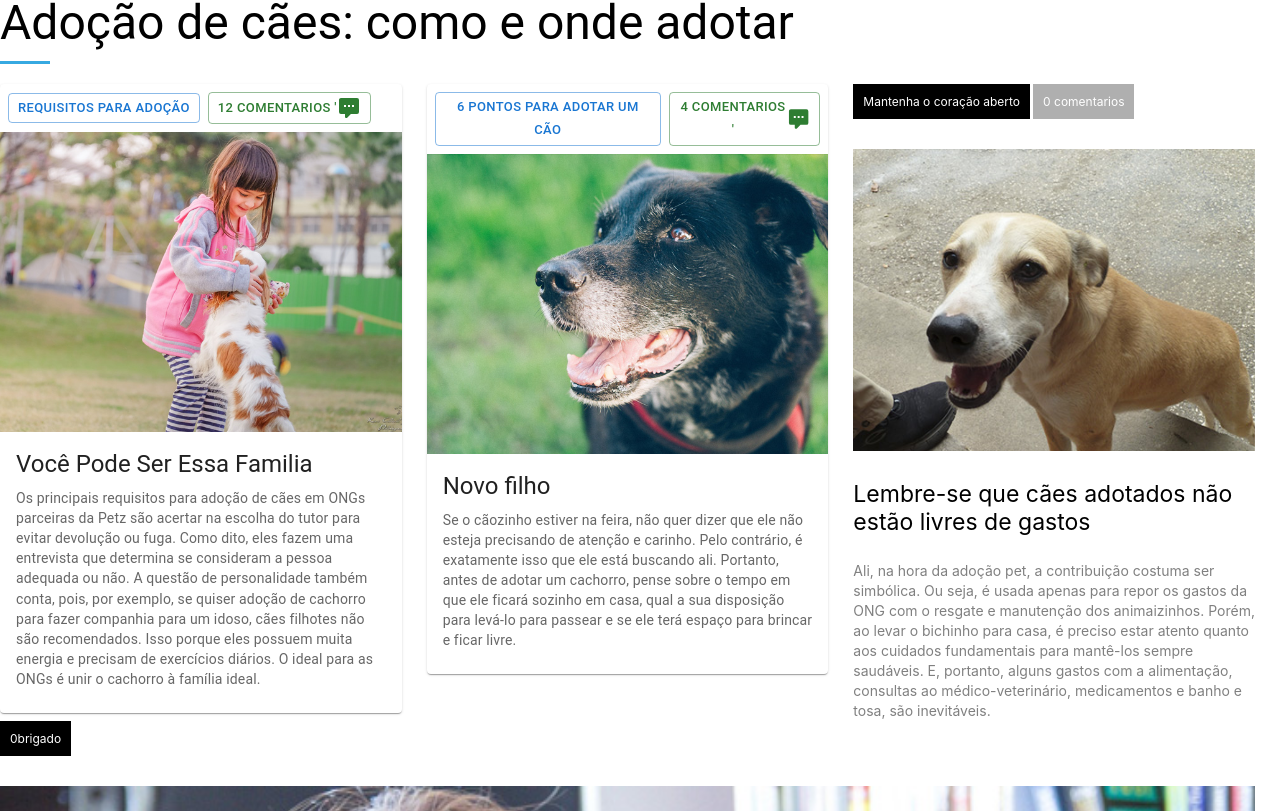
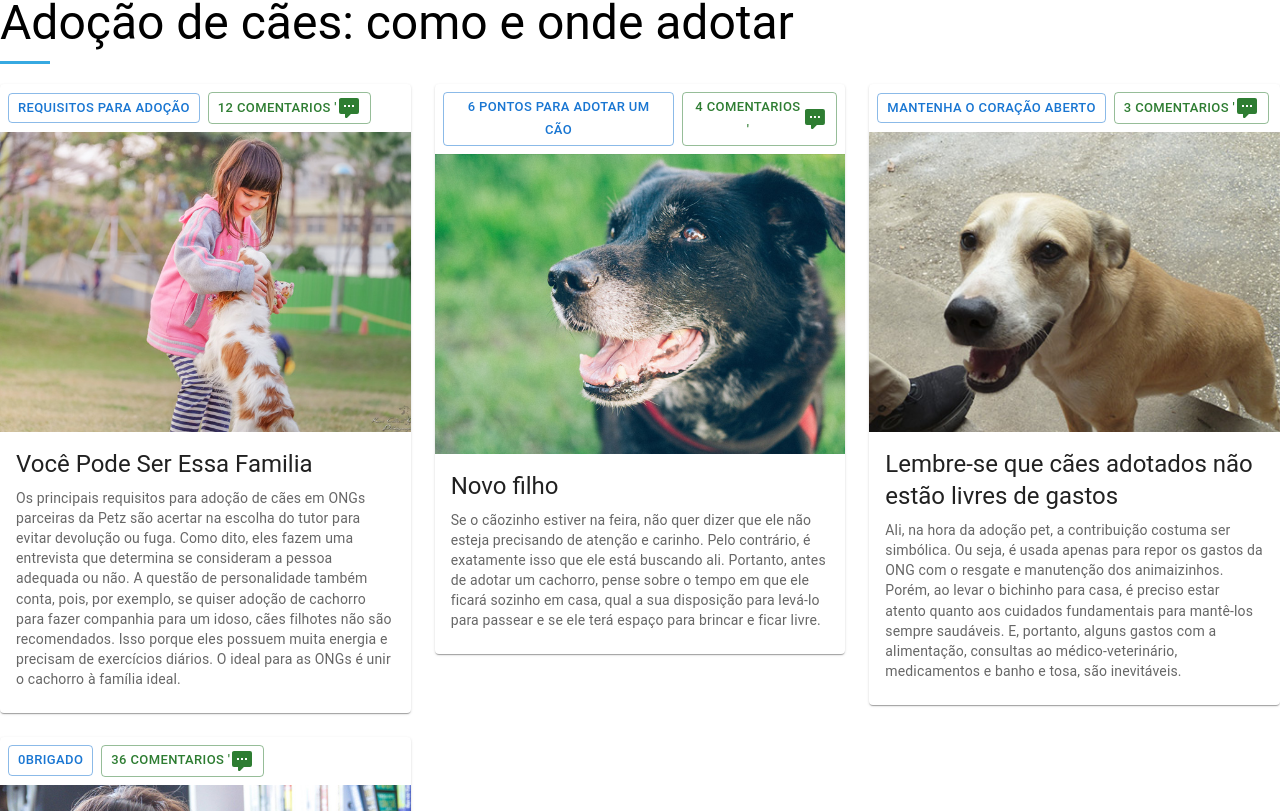
Before and after one commit to jeanpaulo204/React-Template-New-PET, a React (Create React App) app in the folder app/: page / in a window 1280 px wide. Shown: the part 769-1580 px from the top of the page. Built offline with nearby package versions, Linux system fonts and the light colour scheme.

Commit message:
update vou add resṕonsividade na aplicação!

```diff
--- a/app/src/App.css
+++ b/app/src/App.css
@@ -96,7 +96,8 @@ font-family: fantasy;
 
 
   .InicioMobile{
-    margin-top: 1050px;
+    margin-top: 1090px;
+
   }
 
 
@@ -200,7 +201,7 @@ font-family: fantasy;
 @media only screen and (min-width: 768px) and (max-width: 1023px) {
 
   .InicioMobile{
-    margin-top: 600px;
+    margin-top: 650px;
   }
 
   .App {
--- a/app/src/Menu/components/card.js
+++ b/app/src/Menu/components/card.js
@@ -8,12 +8,12 @@ import Typography from '@mui/material/Typography';
 import Icon from '@mdi/react';
 import { mdiCommentProcessing } from '@mdi/js';
 
-export const Carde = ({title, texto, btn , comentario , image}) => {
+export const Newcard = ({title, texto, btn , comentario , image}) => {
 
 
 return (
 
-<Card sx={{ maxWidth: 450 }}>
+<Card sx={{ maxWidth: 550 }}>
 <CardActions>
         <Button variant="outlined" size="small">{btn}</Button>
         <Button variant="outlined" color="success"  size="small">{comentario} '<Icon path={mdiCommentProcessing} size={1} /></Button>
--- a/app/src/Menu/inicio/bannercard/template.js
+++ b/app/src/Menu/inicio/bannercard/template.js
@@ -4,8 +4,10 @@ import img3 from './img/img3.png';
 import img4 from './img/img4.png';
 import img8 from './img/img8.png';
 import img7 from './img/img7.png';
-import { Carde } from '../../../Menu/components/card';
+import { Newcard } from '../../../Menu/components/card';
 import Typography from '@mui/material/Typography';
+import Box from '@mui/material/Box';
+import Grid from '@mui/material/Unstable_Grid2';
 
 export const Iniciobanner = () => {
 
@@ -14,17 +16,20 @@ export const Iniciobanner = () => {
 
 return (
 
-    <section id="geral">
-    <div class="container">
+
+
 <section>
 
-            <div class="widget_title">
+<div className="widget_title">
     <Typography variant="h3" > Adoção de cães: como e onde adotar </Typography>
-                <div class="widget_title_bar"> </div>
+    <div className="widget_title_bar"> </div>
 </div>
-            <div class="widget_body flex">
-                <article>
-                    <Carde
+
+
+<Box sx={{ flexGrow: 1 }}>
+<Grid container spacing={3}>
+  <Grid xl={3} sm={6} md={4}  >
+  <Newcard
     title="Você Pode Ser Essa Familia"
     texto="Os principais requisitos para adoção de cães em ONGs parceiras da Petz são acertar na escolha do tutor para evitar devolução ou fuga. Como dito, eles fazem uma entrevista que determina se consideram a pessoa adequada ou não.
      A questão de personalidade também conta, pois, por exemplo, se quiser adoção de cachorro para fazer companhia para um idoso, cães filhotes não são recomendados. Isso porque eles possuem muita energia e precisam de exercícios diários. O ideal para as ONGs é unir o cachorro à família ideal."
@@ -32,97 +37,43 @@ return (
      comentario="12 comentarios"
      image={img3}
     />
-                </article>
-
-                <article>
-
-                  <Carde
+  </Grid>
+  <Grid xl={3} sm={6} md={4}  >
+  <Newcard
     title="Novo filho"
     texto="Se o cãozinho estiver na feira, não quer dizer que ele não esteja precisando de atenção e carinho. Pelo contrário, é exatamente isso que ele está buscando ali. Portanto, antes de adotar um cachorro, pense sobre o tempo em que ele ficará sozinho em casa, qual a sua disposição para levá-lo para passear e se ele terá espaço para brincar e ficar livre."
     btn="6 pontos para adotar um cão"
     comentario="4 comentarios"
     image={img4}
    />
+  </Grid>
+  <Grid xl={3} sm={6} md={4}  >
+  <Newcard
+    title="Lembre-se que cães adotados não estão livres de gastos"
+    texto="Ali, na hora da adoção pet, a contribuição costuma ser simbólica. Ou seja, é usada apenas para repor os gastos da ONG com o resgate e manutenção dos animaizinhos.
+    Porém, ao levar o bichinho para casa, é preciso estar atento quanto aos cuidados fundamentais para mantê-los sempre saudáveis. E, portanto, alguns gastos com a alimentação, consultas ao médico-veterinário, medicamentos e banho e tosa, são inevitáveis."
+    btn="Mantenha o coração aberto"
+    comentario="3 comentarios"
+    image={img7}
+   />
 
-                </article>
+  </Grid>
+  <Grid xl={3} sm={6} md={4}  >
+
+    <Newcard
+    title="Tenha certeza de sua decisão"
+    texto="Antes de escolher o bichinho, leve em consideração todas essas dicas e tenha 100% de certeza quanto a adquirir o cãozinho. Pode parecer estranho falar assim, mas, infelizmente, muitos tutores não avaliam bem os gastos e as necessidades que esses cãezinhos demandam e então acabam abandonando-os.
+    Para que isso não aconteça com você, pense bastante antes de se apegar ao cachorrinho e levá-lo para casa. E, caso ainda esteja em dúvida quanto ao processo de adaptação, algumas ONGs oferecem a opção de ser um tutor temporário."
+    btn="0brigado"
+    comentario="36 comentarios"
+    image={img8}
+    />
+    </Grid>
+</Grid>
+</Box>
+</section>
 
 
-                <article>
-                    <a href="">
-                    <div class="new_data">
-                    <div class="new_posted_at">Mantenha o coração aberto</div>
-                    <div class="new_comments">0 comentarios</div>
-                    </div>
-                    <div class="news_thumbnail">
-                    <img src={img7} alt="Dog!" />
-                    </div>
-                    <div class="new_title">
-                        Lembre-se que cães adotados não estão livres de gastos
-                    </div>
-                    <div class="news_resume">Ali, na hora da adoção pet, a contribuição costuma ser simbólica. Ou seja, é usada apenas para repor os gastos da ONG com o resgate e manutenção dos animaizinhos.
-
-                        Porém, ao levar o bichinho para casa, é preciso estar atento quanto aos cuidados fundamentais para mantê-los sempre saudáveis. E, portanto, alguns gastos com a alimentação, consultas ao médico-veterinário, medicamentos e banho e tosa, são inevitáveis.
-                   </div>
-                  </a>
-
-                </article>
-
-
-                <article>
-                    <a href="">
-                    <div class="new_data">
-                    <div class="new_posted_at">0brigado</div>
-                    </div>
-                    <div class="news_thumbnail">
-                    <img src={img8} alt="Girl And Dog!" />
-                    </div>
-                    <div class="new_title">
-                        Tenha certeza de sua decisão
-                    </div>
-                    <div class="news_resume">Antes de escolher o bichinho, leve em consideração todas essas dicas e tenha 100% de certeza quanto a adquirir o cãozinho. Pode parecer estranho falar assim, mas, infelizmente, muitos tutores não avaliam bem os gastos e as necessidades que esses cãezinhos demandam e então acabam abandonando-os.
-                     Para que isso não aconteça com você, pense bastante antes de se apegar ao cachorrinho e levá-lo para casa. E, caso ainda esteja em dúvida quanto ao processo de adaptação, algumas ONGs oferecem a opção de ser um tutor temporário.
-                   </div>
-                  </a>
-                </article>
-            </div>
-     </section>
-     <aside>
-
-         <div class="widget">
-             <div class="widget_title">
-                 <div class="widget_title_text">Para Adoção!</div>
-                 <div class="widget_title_bar"> </div>
-             </div>
-             <div class="widget_body">
-             <div class="departmentscontent">
-                    <div class="one" > <a href=""></a>      </div>
-                    <div class="two">  <a href=""></a>      </div>
-                    <div class="tree"> <a href=""></a>      </div>
-                    <div class="four"> <a href=""></a>      </div>
-                    <div class="five"> <a href=""></a>      </div>
-                    <div class="six"> <a href=""></a>       </div>
-             </div>
-             </div>
-         </div>
-         <div class="widget">
-            <div class="widget_title">
-                <div class="widget_title_text"> Aonde Nos Encontrar? </div>
-                <div class="widget_title_bar"> </div>
-            </div>
-            <div class="widget_body">
-            <div class="text">
-                Somos apaixonados por pets,Respeitamos uns aos outros,Reconhecemos esforços, premiamos resultados,Encantamos nossos clientes,Temos prazer em servir.</div>
-            <div class="widget_title_bar1"> </div>
-            <div class="phone"><img class="phone-img" src="https://img.icons8.com/ios/50/000000/apple-phone.png" width="16px"/> By Phone :<strong>47-8000-9855-356</strong></div>
-            <div class="widget_title_bar1"> </div>
-            <div class="email"><img class="email-img" src="https://img.icons8.com/material-outlined/24/000000/mail-contact.png" width="16px"/>  By Email :<strong>algumacoisa@hotmail.com</strong></div></div>
-            <div class="widget_title_bar1"> </div>
-            <div class="file"><img class="File-img" src="https://img.icons8.com/pastel-glyph/64/000000/file-arrow--v1.png" width="16px"/>  By File :<strong><a href="https://www.youtube.com/watch?v=oSTY_ITcDDk">Download</a></strong></div>
-            <div class="widget_title_bar1"> </div>
-            </div>
-        </aside>
-    </div>
-</section>
 
 
 );
```
Lines whose indentation alone changed are shown as unchanged.
